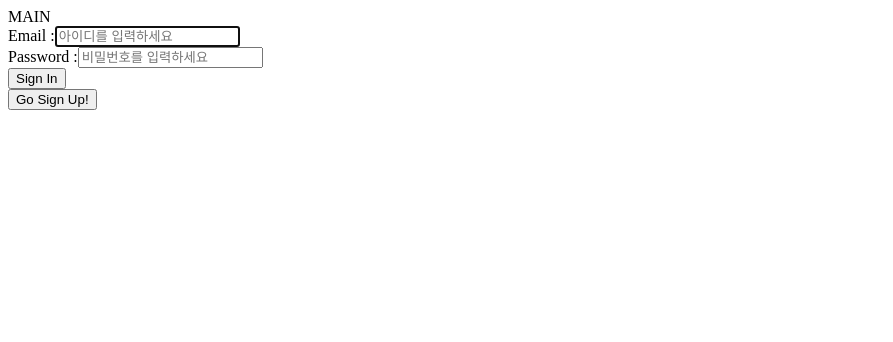
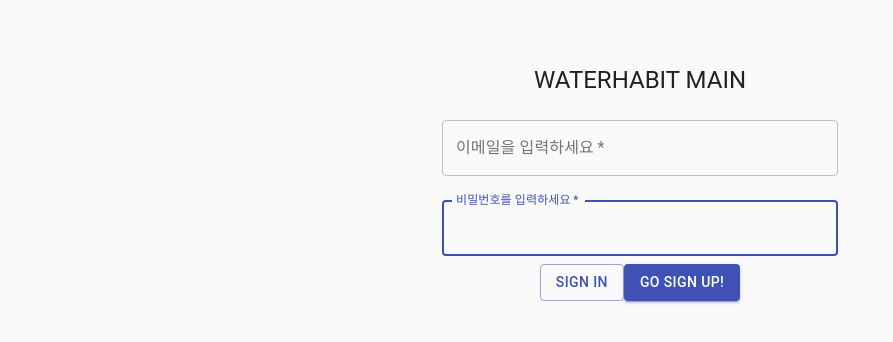
Before and after one commit to powellstreet/waterhabit_front, a React (Create React App) app in the folder wh_front/: page / in a window 1280 px wide. Shown: the top 342 px of the page, without its empty margins (0-893 px from the left). Built offline with nearby package versions, Linux system fonts and the light colour scheme.

Commit message:
:zap: MaterialUI 도입 : Home 컴포넌트 작업 중
- Home 컴포넌트 내 SignIn 입력 폼, 버튼 MUI로 바꾸기
- 세부 정렬 및 CSS 작업 마무리해야 함

```diff
--- a/wh_front/package.json
+++ b/wh_front/package.json
@@ -3,6 +3,7 @@
   "version": "0.1.0",
   "private": true,
   "dependencies": {
+    "@material-ui/core": "^4.10.2",
     "@testing-library/jest-dom": "^4.2.4",
     "@testing-library/react": "^9.3.2",
     "@testing-library/user-event": "^7.1.2",
--- a/wh_front/src/components/Home.js
+++ b/wh_front/src/components/Home.js
@@ -1,12 +1,35 @@
 import React, { useState } from "react";
 import { useDispatch, useSelector } from "react-redux";
+import {
+  Button,
+  Typography,
+  TextField,
+  Container,
+  CssBaseline,
+} from "@material-ui/core";
+import { makeStyles } from "@material-ui/core/styles";
+
 import axios from "axios";
 import dotenv from "dotenv";
 import { dayCounter, toDate } from "../functions/functions";
-
 dotenv.config();
 
+const useStyles = makeStyles((theme) => ({
+  form: {
+    width: "100%",
+    marginTop: theme.spacing(1),
+  },
+  paper: {
+    marginTop: theme.spacing(8),
+    display: "flex",
+    flexDirection: "column",
+    alignItems: "center",
+  },
+}));
+
 const Home = ({ history }) => {
+  const classes = useStyles();
+
   const [email, setEmail] = useState("");
   const [password, setPassword] = useState("");
 
@@ -22,7 +45,6 @@ const Home = ({ history }) => {
         console.log(res.data);
         const instance = res.data.instance;
         if (res.data.token) {
-          // const startDay = toDate(instance.createdAt);
           dispatch({ type: "token", token: res.data.token });
           dispatch({ type: "userId", userId: instance.id });
           dispatch({ type: "goal", goal: instance.goal });
@@ -31,7 +53,10 @@ const Home = ({ history }) => {
           dispatch({ type: "nickname", nickname: instance.nickname });
           dispatch({ type: "point", point: instance.point });
           dispatch({ type: "weight", weight: instance.weight });
-          dispatch({ type: "day", day: dayCounter(toDate(instance.createdAt)) });
+          dispatch({
+            type: "day",
+            day: dayCounter(toDate(instance.createdAt)),
+          });
           history.push("/userConsole");
         } else {
           alert("로그인 정보가 맞지 않습니다");
@@ -39,46 +64,75 @@ const Home = ({ history }) => {
       });
   }
 
-
   return (
+    <Container maxWidth="xs">
+      <CssBaseline />
+      <div className={classes.paper}>
+        <Typography
+          component="h1"
+          variant="h5"
+          color="textPrimary"
+          align="center"
+        >
+          WATERHABIT MAIN
+        </Typography>
+        <form className={classes.form}>
           <div>
-      <div>MAIN</div>
-      <div>
-        <div>
-          Email :
-          <input
-            type="text"
-            name="id"
-            placeholder="아이디를 입력하세요"
+            <TextField
+              variant="outlined"
+              margin="normal"
+              required
+              fullWidth
+              id="email"
+              name="email"
+              label="이메일을 입력하세요"
+              // autoComplete="email"
               autoFocus
               onChange={(e) => setEmail(e.target.value)}
-          ></input>
+            />
           </div>
           <div>
-          Password :
-          <input
+            <TextField
+              variant="outlined"
+              margin="normal"
               type="password"
+              required
+              fullWidth
+              id="password"
               name="password"
-            placeholder="비밀번호를 입력하세요"
+              label="비밀번호를 입력하세요"
+              autoComplete="password"
+              autoFocus
               onChange={(e) => setPassword(e.target.value)}
-          ></input>
+            />
           </div>
-        <button name="signIn" onClick={goSignIn}>
+
+          <div align="center">
+            <Button
+              name="signIn"
+              color="primary"
+              onClick={goSignIn}
+              variant="outlined"
+            >
               {" "}
               Sign In{" "}
-        </button>
-      </div>
+            </Button>
 
-      <button
+            <Button
               name="signUp"
+              variant="contained"
+              color="primary"
               onClick={() => {
                 history.push("/signUp");
               }}
             >
               {" "}
               Go Sign Up!{" "}
-      </button>
+            </Button>
           </div>
+        </form>
+      </div>
+    </Container>
   );
 };
 
--- a/wh_front/src/components/UserRecords.js
+++ b/wh_front/src/components/UserRecords.js
@@ -10,10 +10,11 @@ const UserRecords = ({ history }) => {
   const [records, setRecords] = useState([]);
   const [yesDays, setYesDays] = useState(0);
 
-  const { userId, nickname, stamp } = useSelector((state) => ({
+  const { userId, nickname, stamp, goal } = useSelector((state) => ({
     userId: state.userId,
     nickname: state.nickname,
     stamp: state.stamp,
+    goal: state.goal,
   }))
 
   useEffect(() => {
@@ -47,11 +48,8 @@ const UserRecords = ({ history }) => {
       </div>
       <div>성공률 : {yesDays} % </div>
       {
-        // records.map((el, idx) => {
-        //   return el === 1 ?  (<div key={idx}>{idx + 1} : ㅎㅎㅎ</div>) : (<div key={idx}>{idx + 1} : ㅜㅜㅜ</div>)
-        // })
         records.map((el, idx) => {
-          return <div key={idx}>{el}</div>
+          return el >= goal ? <div key={idx}>{el}</div> : <div key={idx}>{el}</div>;
         })
       }
 
```
Also changed, not shown: 1 other file (tests, documents, lock files or other folders). Lines whose indentation alone changed are shown as unchanged.
